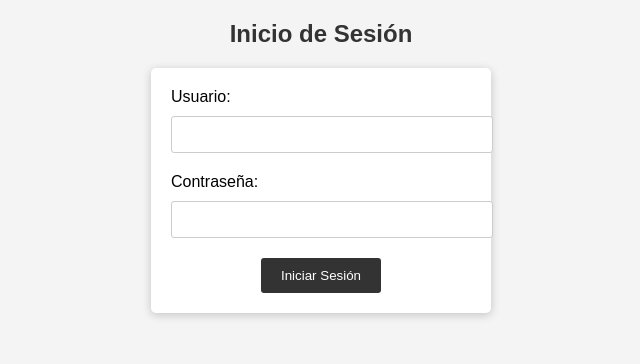
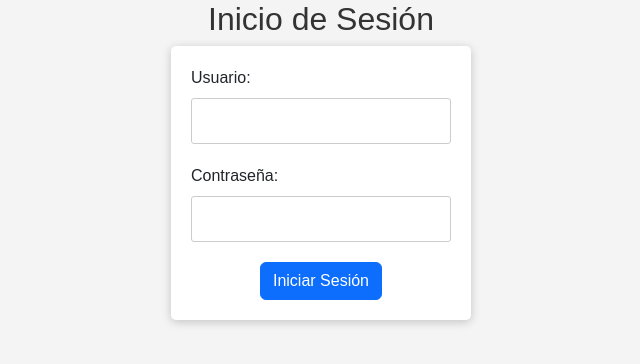
Before and after one commit to MetallisVH/Manejo-de-curriculums, a Django app: page /App_curriculums/Home/emplogin/ in a window 1280 px wide. Shown: the top 364 px of the page, without its empty margins (319-959 px from the left). Run offline with Django 4.2, Linux system fonts and the light colour scheme.

Commit message:
añadir bootstrap a las paginas de inicio de sesion

```diff
--- /dev/null
+++ b/Manejo_curriculums/App_curriculums/static/App_curriculums/css/inicio_empleado.css
@@ -0,0 +1,48 @@
+body {
+    font-family: Arial, sans-serif;
+    background-color: #f4f4f4;
+    text-align: center;
+    margin: 0;
+    padding: 0;
+}
+
+h2 {
+    color: #333;
+}
+
+.login-container {
+    width: 300px;
+    margin: 0 auto;
+    background-color: #fff;
+    padding: 20px;
+    border-radius: 5px;
+    box-shadow: 0 2px 10px rgba(0, 0, 0, 0.2);
+}
+
+label {
+    display: block;
+    text-align: left;
+    margin-bottom: 10px;
+}
+
+input[type="text"],
+input[type="password"] {
+    width: 100%;
+    padding: 10px;
+    margin-bottom: 20px;
+    border: 1px solid #ccc;
+    border-radius: 3px;
+}
+
+input[type="submit"] {
+    background-color: #333;
+    color: #fff;
+    padding: 10px 20px;
+    border: none;
+    border-radius: 3px;
+    cursor: pointer;
+}
+
+input[type="submit"]:hover {
+    background-color: #555;
+}
--- a/Manejo_curriculums/App_curriculums/templates/html/inicio_empleado.html
+++ b/Manejo_curriculums/App_curriculums/templates/html/inicio_empleado.html
@@ -1,70 +1,36 @@
+{% load static %}
+
 <!DOCTYPE html>
 <html>
 <head>
     <title>Inicio de Sesión</title>
-    <style>
-        body {
-            font-family: Arial, sans-serif;
-            background-color: #f4f4f4;
-            text-align: center;
-            margin: 0;
-            padding: 0;
-        }
-
-        h2 {
-            color: #333;
-        }
-
-        .login-container {
-            width: 300px;
-            margin: 0 auto;
-            background-color: #fff;
-            padding: 20px;
-            border-radius: 5px;
-            box-shadow: 0 2px 10px rgba(0, 0, 0, 0.2);
-        }
-
-        label {
-            display: block;
-            text-align: left;
-            margin-bottom: 10px;
-        }
-
-        input[type="text"],
-        input[type="password"] {
-            width: 100%;
-            padding: 10px;
-            margin-bottom: 20px;
-            border: 1px solid #ccc;
-            border-radius: 3px;
-        }
-
-        input[type="submit"] {
-            background-color: #333;
-            color: #fff;
-            padding: 10px 20px;
-            border: none;
-            border-radius: 3px;
-            cursor: pointer;
-        }
-
-        input[type="submit"]:hover {
-            background-color: #555;
-        }
-    </style>
+    <!-- Enlazar al archivo CSS de Bootstrap -->
+    <link rel="stylesheet" href="https://cdn.jsdelivr.net/npm/bootstrap@5.3.0/dist/css/bootstrap.min.css">
+    <!-- Enlazar al archivo CSS personalizado -->
+    <link rel="stylesheet" type="text/css" href="{% static 'App_curriculums/css/inicio_empleado.css' %}">
 </head>
 <body>
-    <h2>Inicio de Sesión</h2>
-    <div class="login-container">
-        <form action="procesar_login.php" method="POST">
-            <label for="usuario">Usuario:</label>
-            <input type="text" id="usuario" name="usuario" required>
+    <div class="container">
+        <h2>Inicio de Sesión</h2>
+        <div class="login-container">
+            <form action="procesar_login.php" method="POST">
+                <div class="mb-3">
+                    <label for="usuario" class="form-label">Usuario:</label>
+                    <input type="text" id="usuario" name="usuario" class="form-control" required>
+                </div>
 
-            <label for="contrasena">Contraseña:</label>
-            <input type="password" id="contrasena" name="contrasena" required>
+                <div class="mb-3">
+                    <label for="contrasena" class="form-label">Contraseña:</label>
+                    <input type="password" id="contrasena" name="contrasena" class="form-control" required>
+                </div>
 
-            <input type="submit" value="Iniciar Sesión">
-        </form>
+                <button type="submit" class="btn btn-primary">Iniciar Sesión</button>
+            </form>
+        </div>
     </div>
+
+    <!-- Enlazar al archivo JS de Bootstrap y jQuery (asegúrate de colocarlo antes del cierre del </body>) -->
+    <script src="https://code.jquery.com/jquery-3.5.1.slim.min.js"></script>
+    <script src="https://cdn.jsdelivr.net/npm/bootstrap@5.3.0/dist/js/bootstrap.min.js"></script>
 </body>
 </html>
```
Also changed, not shown: Manejo_curriculums/App_curriculums/static/App_curriculums/css/inicio_empleador.css (added, +48 -0 lines), Manejo_curriculums/App_curriculums/templates/html/inicio_empleador.html (+25 -59 lines).
